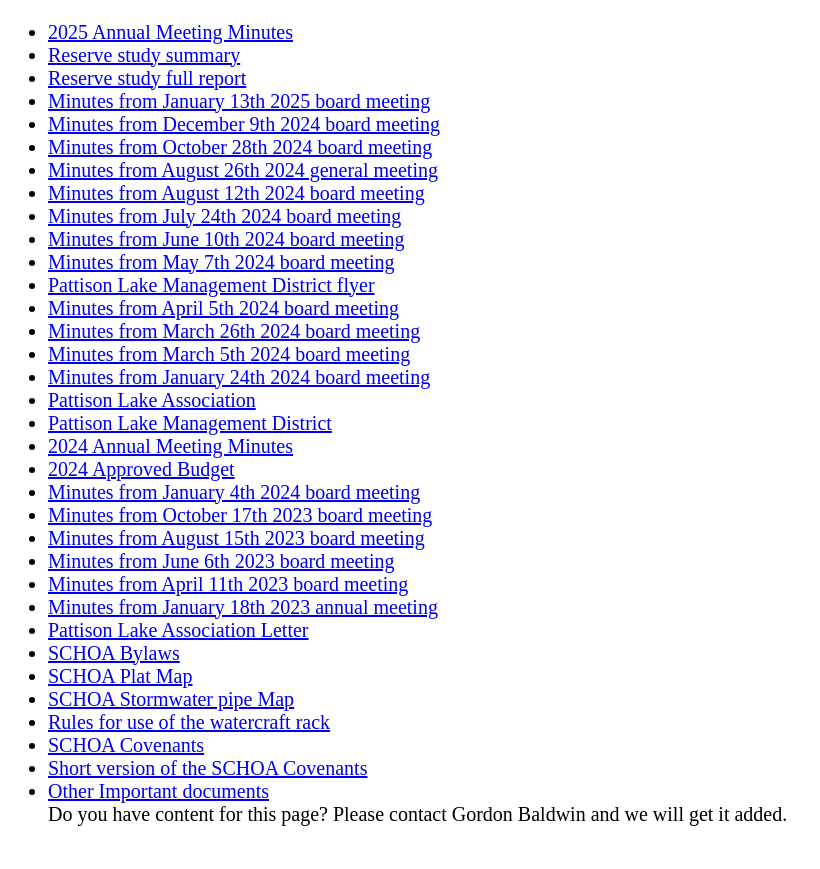
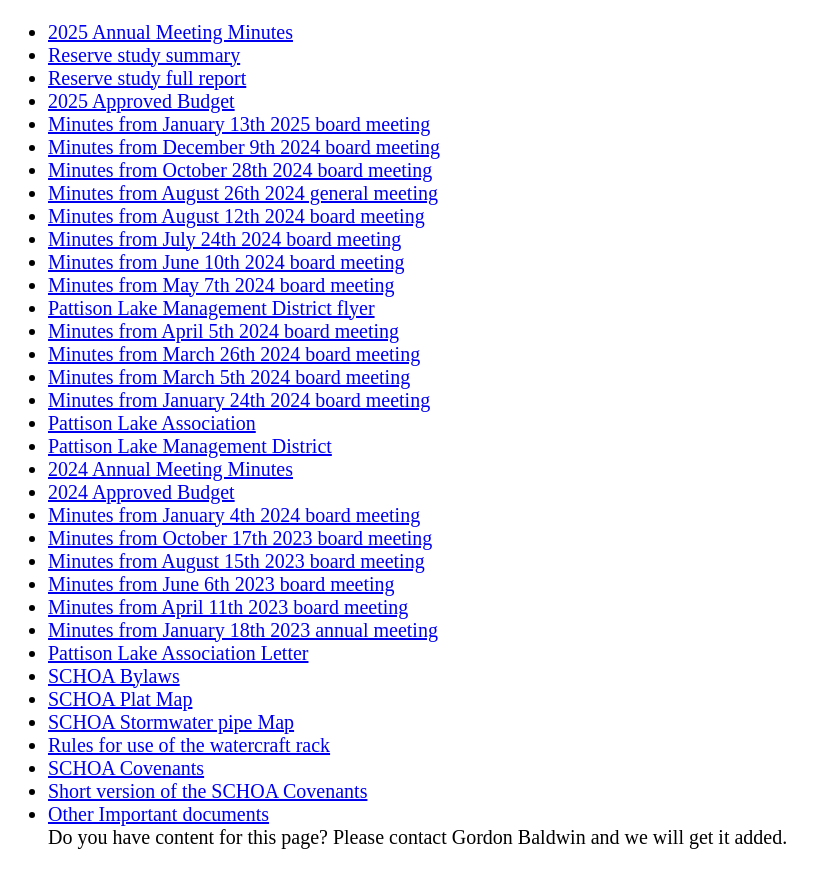
Before and after one commit to garumph/schoalacey, a plain HTML site: page index.html in a window 1280 px wide. Shown: the part 1260-2129 px from the top of the page, without its empty margins (0-820 px from the left). Before the commit the page ends 2106 px from the top, so only its background shows below. Drawn offline with Linux system fonts and the light colour scheme.

Commit message:
added budget

```diff
--- a/index.html
+++ b/index.html
@@ -23,6 +23,7 @@
 		  <li><a href="minutes-2025-01-16.html">2025 Annual Meeting Minutes</a><br></li>
 	  	<li><a href="rs-summary.pdf">Reserve study summary</a><br></li>
 	  	<li><a href="rs-full.pdf">Reserve study full report</a><br></li>
+		  <li><a href="2025-Budget.pdf">2025 Approved Budget</a><br></li>
 		  <li><a href="https://schoalacey.com/minutes-2025-01-13.html">Minutes from January 13th 2025 board meeting</a><br></li>
 		  <li><a href="https://schoalacey.com/minutes-2024-12-09.html">Minutes from December 9th 2024 board meeting</a><br></li>
 		  <li><a href="https://schoalacey.com/minutes-2024-10-28.html">Minutes from October 28th 2024 board meeting</a><br></li>
```
Also changed, not shown: 1 other file.
